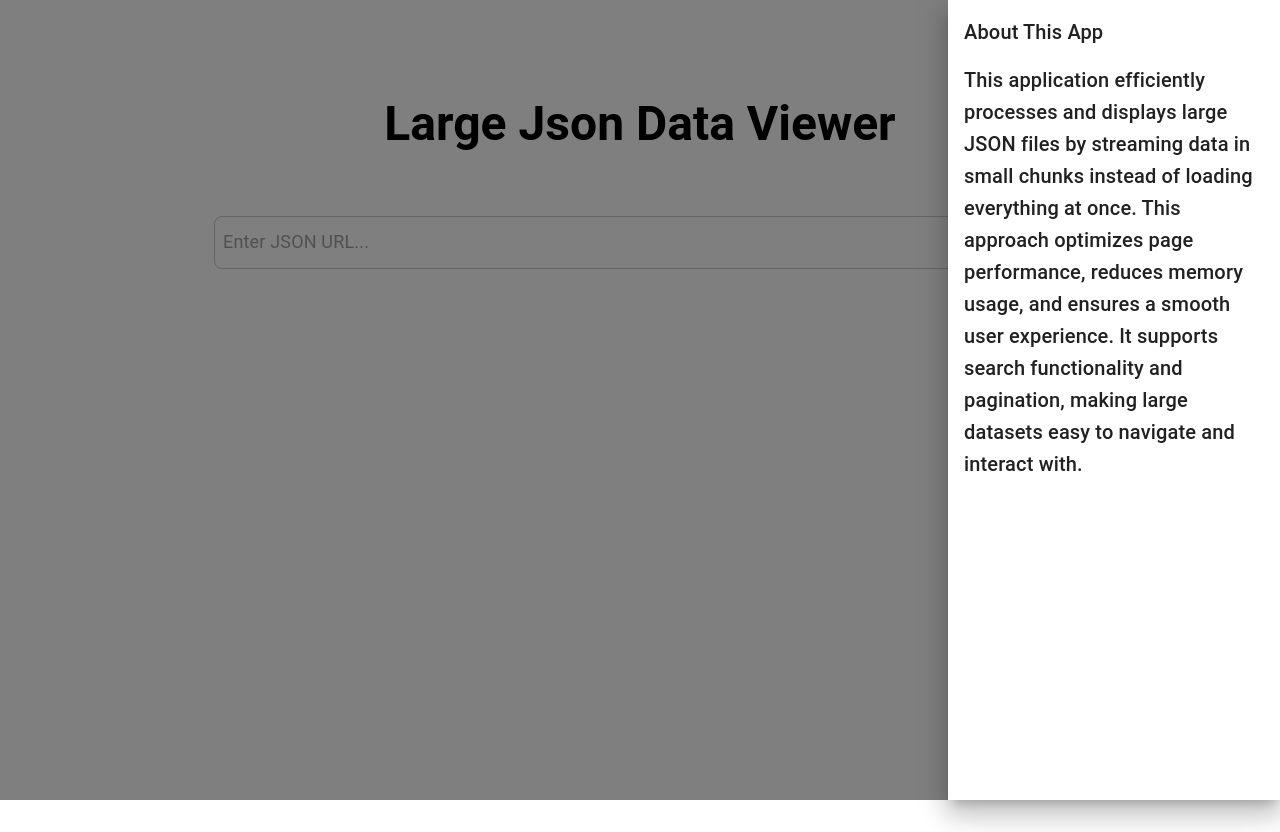
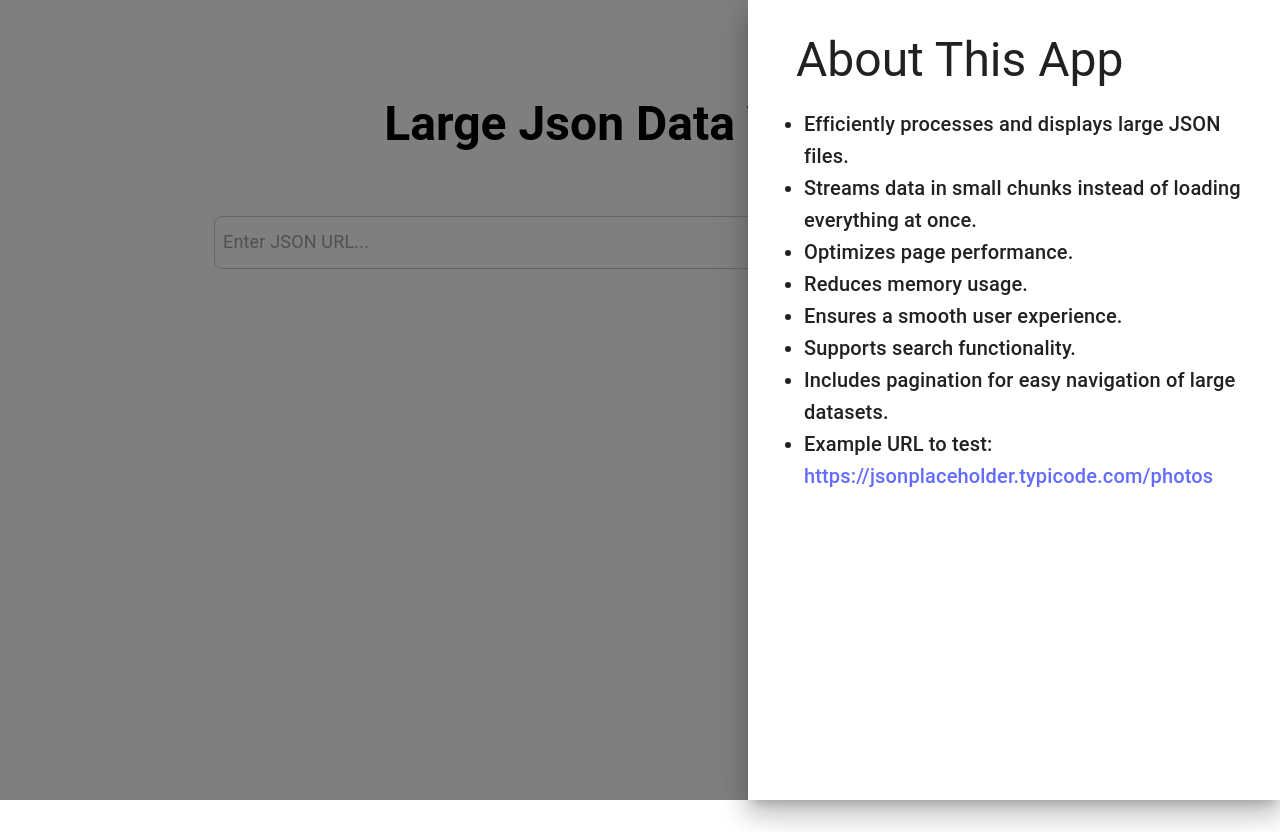
Before and after one commit to saima-khan1/large-json-handler, a React (Vite) app in the folder client/: page / in a window 1280 px wide. Both pictures are taken after a click on the element "Help". Built offline with nearby package versions, Linux system fonts and the light colour scheme; no server answers.

Commit message:
changed style for helper information

```diff
--- a/client/src/components/HelpInfo.tsx
+++ b/client/src/components/HelpInfo.tsx
@@ -30,15 +30,41 @@ const HelpInfo: React.FC = () => {
       </Stack>
 
       <Drawer anchor="right" open={open} onClose={() => setOpen(false)}>
-        <Box sx={{ width: 300, padding: 2 }}>
-          <Typography variant="h6">About This App</Typography>
+        <Box sx={{ width: 500, padding: 2 }}>
+          <Typography
+            variant="h3"
+            sx={{
+              mt: 2,
+              marginLeft: 4,
+            }}
+          >
+            About This App
+          </Typography>
           <Typography variant="h6" sx={{ mt: 2 }}>
-            This application efficiently processes and displays large JSON files
-            by streaming data in small chunks instead of loading everything at
-            once. This approach optimizes page performance, reduces memory
-            usage, and ensures a smooth user experience. It supports search
-            functionality and pagination, making large datasets easy to navigate
-            and interact with.
+            <ul>
+              <li>Efficiently processes and displays large JSON files.</li>
+              <li>
+                Streams data in small chunks instead of loading everything at
+                once.
+              </li>
+              <li>Optimizes page performance.</li>
+              <li>Reduces memory usage.</li>
+              <li>Ensures a smooth user experience.</li>
+              <li>Supports search functionality.</li>
+              <li>
+                Includes pagination for easy navigation of large datasets.
+              </li>
+              <li>
+                Example URL to test:{" "}
+                <a
+                  href="https://jsonplaceholder.typicode.com/photos"
+                  target="_blank"
+                  rel="noopener noreferrer"
+                >
+                  https://jsonplaceholder.typicode.com/photos
+                </a>
+              </li>
+            </ul>
           </Typography>
         </Box>
       </Drawer>
```
